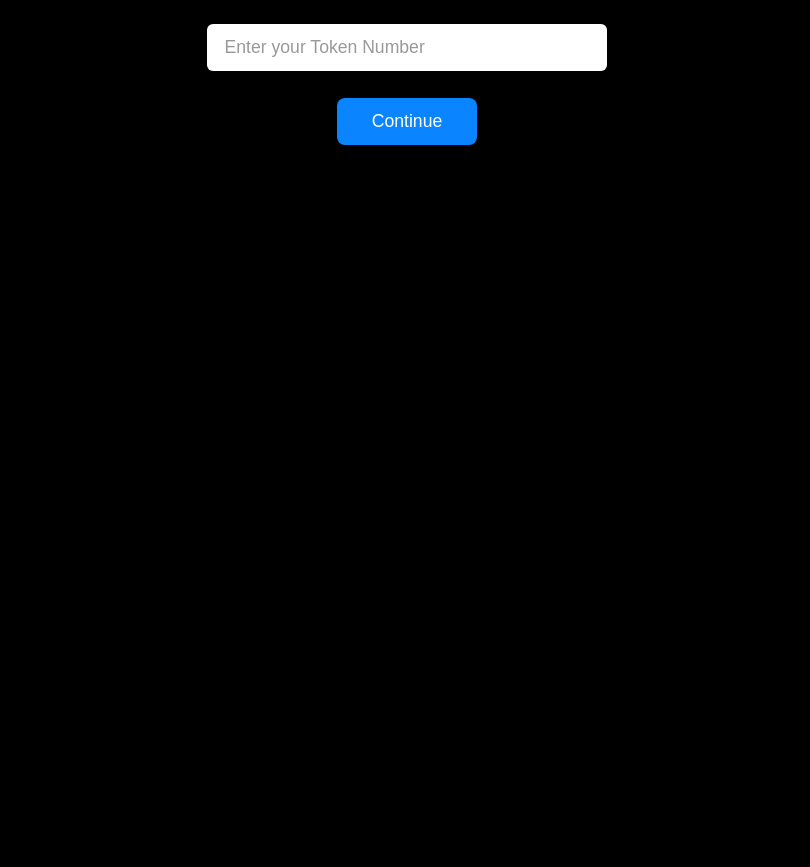
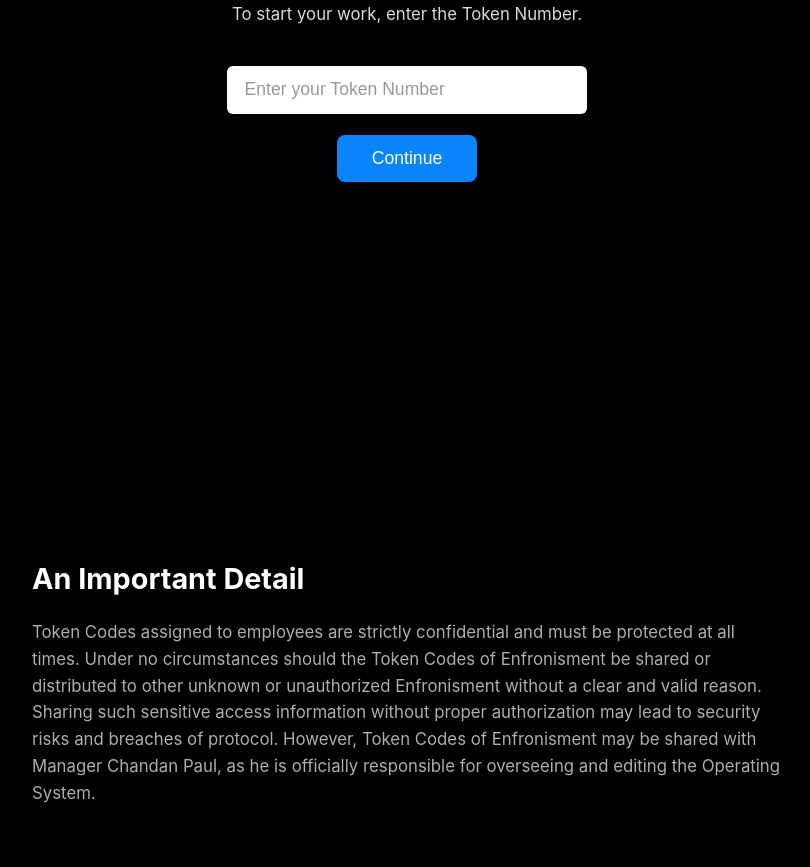
Before and after one commit to enfrok/workofenfrok, a plain HTML site: page index.html in a window 1280 px wide. Shown: the part 384-1251 px from the top of the page, without its empty margins (233-1043 px from the left). Before the commit the page ends 800 px from the top, so only its background shows below. Drawn offline with Linux system fonts and the light colour scheme.

Commit message:
Update index.html

```diff
--- a/index.html
+++ b/index.html
@@ -3,7 +3,7 @@
 <head>
   <meta charset="UTF-8" />
   <meta name="viewport" content="width=device-width, initial-scale=1" />
-<title>Token Number Entry</title>
+  <title>Token Verification</title>
   <style>
     body {
       margin: 0;
@@ -11,46 +11,47 @@
       color: white;
       font-family: 'San Francisco', -apple-system, BlinkMacSystemFont, "Segoe UI", Roboto, Oxygen,
         Ubuntu, Cantarell, "Open Sans", "Helvetica Neue", sans-serif;
-    height: 100vh;
-    display: flex;
-    align-items: center;
-    justify-content: center;
+      line-height: 1.6;
+      overflow-x: hidden;
     }
-  #form-container {
+
+    .centered {
       display: flex;
       flex-direction: column;
       align-items: center;
       justify-content: center;
-    width: 100%;
-    max-width: 400px;
+      min-height: 100vh;
+      text-align: center;
       padding: 20px;
-    text-align: center;
     }
+
     h1 {
       font-weight: 600;
+      font-size: 2.3rem;
       margin-bottom: 0.3em;
-    font-size: 2.5rem;
     }
+
     p {
-    margin-top: 0;
-    margin-bottom: 1.5em;
-    font-size: 1.1rem;
-    opacity: 0.8;
+      font-size: 1.05rem;
+      opacity: 0.85;
     }
+
     input[type="text"] {
       padding: 0.75em 1em;
       font-size: 1.1rem;
       border-radius: 6px;
       border: none;
       width: 100%;
-    max-width: 100%;
-    margin-bottom: 1.5em;
+      max-width: 360px;
+      margin-top: 1.2em;
       outline: none;
       box-sizing: border-box;
     }
+
     input[type="text"]::placeholder {
       color: #999;
     }
+
     button {
       background-color: #0a84ff;
       border: none;
@@ -59,53 +60,91 @@
       padding: 0.75em 2em;
       border-radius: 8px;
       cursor: pointer;
+      margin-top: 1.2em;
       transition: background-color 0.3s ease;
     }
+
     button:hover {
       background-color: #0066cc;
     }
+
     .error-message {
       color: #ff4d4d;
+      font-weight: 600;
       margin-top: 1em;
-    font-weight: 600;
       display: none;
     }
-  /* Info display styles */
-  #info-container {
-    max-width: 600px;
+
+    .info-section {
+      display: none;
+      flex-direction: column;
+      align-items: center;
+      padding: 40px 20px;
+    }
+
+    .info-box {
+      display: flex;
+      gap: 40px;
+      max-width: 700px;
       width: 100%;
       margin-top: 20px;
-    display: none;
-    gap: 40px;
     }
-  .info-container {
-    display: flex;
-    gap: 40px;
-  }
+
     .info-labels {
       flex: 1;
-    color: #999; /* grey */
+      color: #888;
       font-weight: 600;
-    line-height: 1.6;
+      text-align: right;
+      padding-right: 20px;
     }
+
     .info-values {
       flex: 1;
       color: white;
-    line-height: 1.6;
+      text-align: left;
     }
+
+    .fade-in {
+      opacity: 0;
+      transform: translateY(30px);
+      transition: opacity 1s ease, transform 1s ease;
+    }
+
+    .fade-in.visible {
+      opacity: 1;
+      transform: translateY(0);
+    }
+
+    .detail-section {
+      max-width: 750px;
+      margin: 100px auto 60px;
+      padding: 0 20px;
+    }
+
+    .detail-section h2 {
+      font-size: 1.8rem;
+      font-weight: bold;
+      margin-bottom: 15px;
+    }
+
+    .detail-section p {
+      font-size: 1.05rem;
+      color: #ccc;
+    }
+
   </style>
 </head>
 <body>
-  <div id="form-container">
-    <h2>Please enter your Token Number</h2>
-    <p>To know about your ratings and working code, please enter your token number to continue.</p>
+  <div class="centered fade-in" id="formSection">
+    <h1>Please enter your Token Number</h1>
+    <p>To start your work, enter the Token Number.</p>
     <input type="text" placeholder="Enter your Token Number" id="tokenInput" />
     <button id="continueBtn">Continue</button>
     <div class="error-message" id="errorMsg">Token is incorrect.</div>
   </div>
 
-  <div id="info-container">
-    <div class="info-container">
+  <div class="info-section fade-in" id="infoSection">
+    <div class="info-box">
       <div class="info-labels">
         <p>Registered Name:</p>
         <p>Token Number:</p>
@@ -117,6 +156,18 @@
       </div>
       <div class="info-values" id="infoValues"></div>
     </div>
+  </div>
+
+  <div class="detail-section fade-in">
+    <h2>An Important Detail</h2>
+    <p>
+      Token Codes assigned to employees are strictly confidential and must be protected at all times.
+      Under no circumstances should the Token Codes of Enfronisment be shared or distributed to other
+      unknown or unauthorized Enfronisment without a clear and valid reason. Sharing such sensitive
+      access information without proper authorization may lead to security risks and breaches of protocol.
+      However, Token Codes of Enfronisment may be shared with Manager Chandan Paul, as he is officially
+      responsible for overseeing and editing the Operating System.
+    </p>
   </div>
 
   <script>
@@ -144,16 +195,16 @@
     const button = document.getElementById('continueBtn');
     const input = document.getElementById('tokenInput');
     const errorMsg = document.getElementById('errorMsg');
-    const formContainer = document.getElementById('form-container');
-    const infoContainer = document.getElementById('info-container');
+    const infoSection = document.getElementById('infoSection');
     const infoValues = document.getElementById('infoValues');
+    const formSection = document.getElementById('formSection');
 
     button.addEventListener('click', () => {
       const token = input.value.trim().toUpperCase();
       if (validTokens[token]) {
         errorMsg.style.display = 'none';
-        formContainer.style.display = 'none';
-        infoContainer.style.display = 'block';
+        formSection.style.display = 'none';
+        infoSection.style.display = 'flex';
 
         const info = validTokens[token];
         infoValues.innerHTML = `
@@ -169,6 +220,17 @@
         errorMsg.style.display = 'block';
       }
     });
+
+    // Fade-in animations on scroll
+    const observer = new IntersectionObserver((entries) => {
+      entries.forEach(entry => {
+        if (entry.isIntersecting) {
+          entry.target.classList.add('visible');
+        }
+      });
+    }, { threshold: 0.2 });
+
+    document.querySelectorAll('.fade-in').forEach((el) => observer.observe(el));
   </script>
 </body>
 </html>
```
Lines whose indentation alone changed are shown as unchanged.
